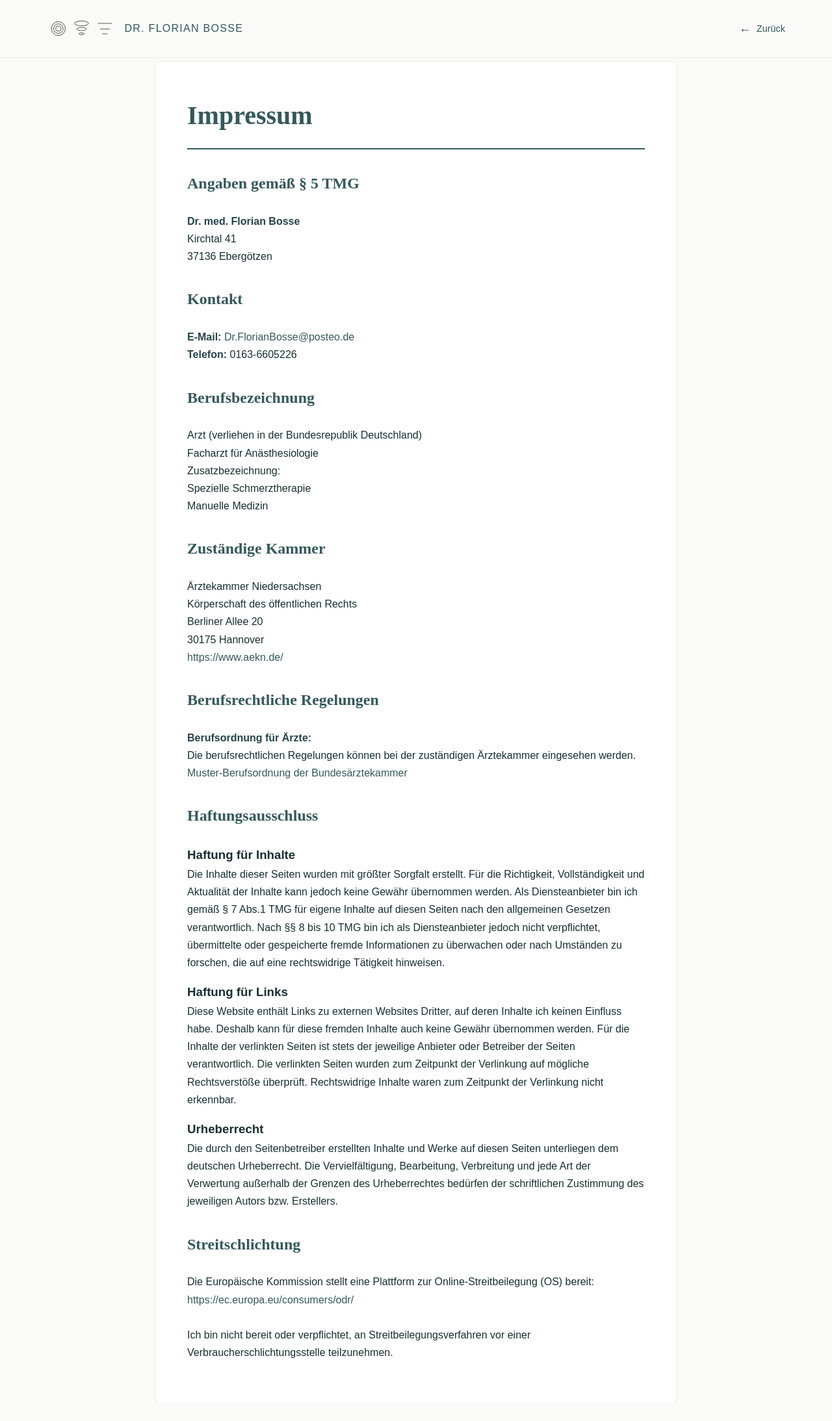
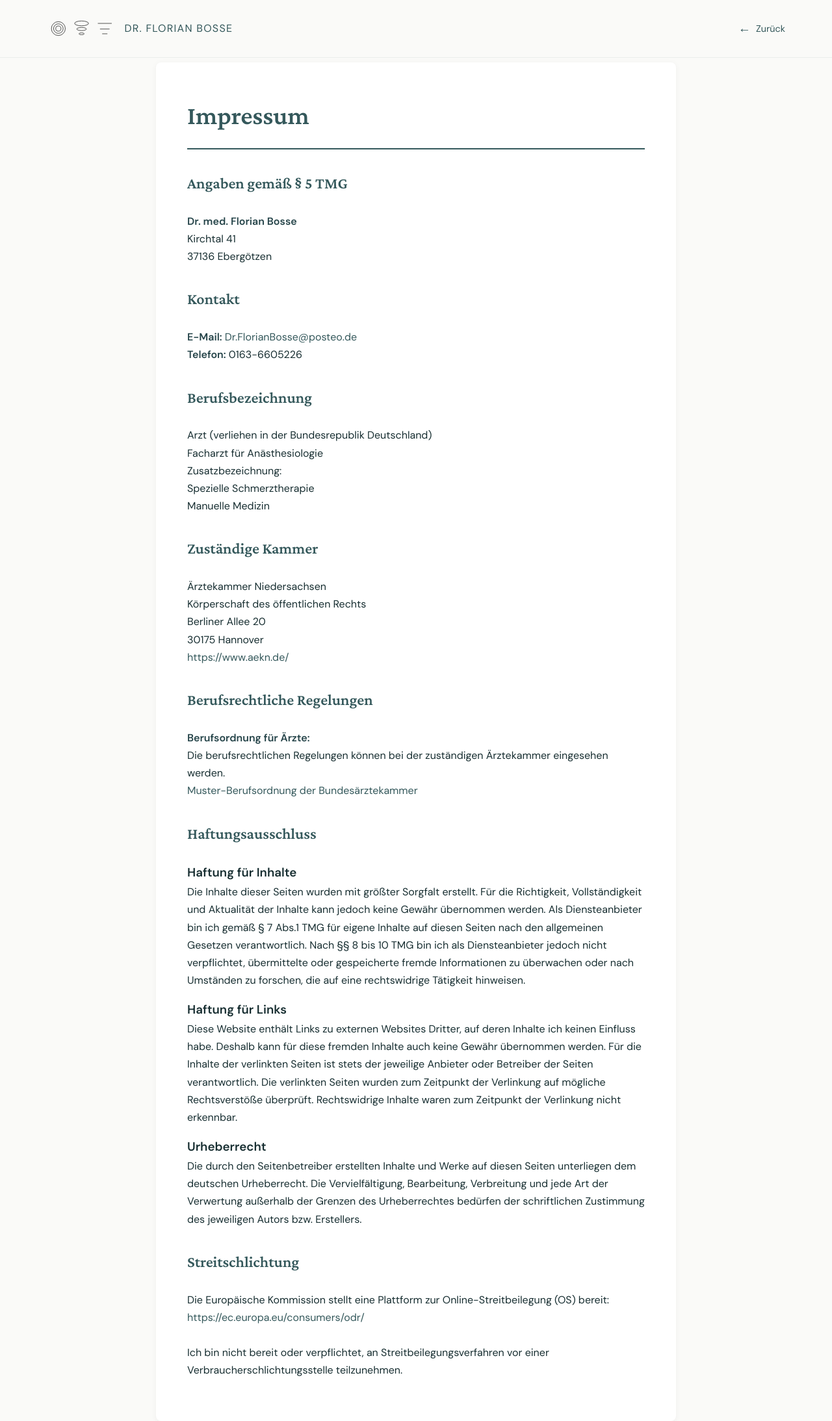
Before and after one commit to fbosse68/fbosse68.github.io, a PHP site: page /impressum.html in a window 1280 px wide. Shown: the whole page at 65% size. Before the commit the page ends 2090 px from the top, so only its background shows below. Run offline with PHP 8.4, Linux system fonts and the light colour scheme; some web fonts are replaced.

Commit message:
Update fonts.css

```diff
--- a/fonts.css
+++ b/fonts.css
@@ -11,8 +11,8 @@
     font-style: normal;
     font-weight: 300;
     font-display: swap;
-    src: url('fonts/crimson-pro-v23-latin-300.woff2') format('woff2'),
-         url('fonts/crimson-pro-v23-latin-300.woff') format('woff');
+    src: url('fonts/crimson-pro-v28-latin-300.woff2') format('woff2'),
+         url('fonts/crimson-pro-v28-latin-300.woff') format('woff');
 }
 
 /* Crimson Pro Regular (400) */
@@ -21,8 +21,8 @@
     font-style: normal;
     font-weight: 400;
     font-display: swap;
-    src: url('fonts/crimson-pro-v23-latin-regular.woff2') format('woff2'),
-         url('fonts/crimson-pro-v23-latin-regular.woff') format('woff');
+    src: url('fonts/crimson-pro-v28-latin-regular.woff2') format('woff2'),
+         url('fonts/crimson-pro-v28-latin-regular.woff') format('woff');
 }
 
 /* Crimson Pro SemiBold (600) */
@@ -31,8 +31,8 @@
     font-style: normal;
     font-weight: 600;
     font-display: swap;
-    src: url('fonts/crimson-pro-v23-latin-600.woff2') format('woff2'),
-         url('fonts/crimson-pro-v23-latin-600.woff') format('woff');
+    src: url('fonts/crimson-pro-v28-latin-600.woff2') format('woff2'),
+         url('fonts/crimson-pro-v28-latin-600.woff') format('woff');
 }
 
 /* ===== DM SANS (Sans-Serif) ===== */
@@ -43,8 +43,8 @@
     font-style: normal;
     font-weight: 300;
     font-display: swap;
-    src: url('fonts/dm-sans-v14-latin-300.woff2') format('woff2'),
-         url('fonts/dm-sans-v14-latin-300.woff') format('woff');
+    src: url('fonts/dm-sans-v17-latin-300.woff2') format('woff2'),
+         url('fonts/dm-sans-v17-latin-300.woff') format('woff');
 }
 
 /* DM Sans Regular (400) */
@@ -53,8 +53,8 @@
     font-style: normal;
     font-weight: 400;
     font-display: swap;
-    src: url('fonts/dm-sans-v14-latin-regular.woff2') format('woff2'),
-         url('fonts/dm-sans-v14-latin-regular.woff') format('woff');
+    src: url('fonts/dm-sans-v17-latin-regular.woff2') format('woff2'),
+         url('fonts/dm-sans-v17-latin-regular.woff') format('woff');
 }
 
 /* DM Sans Medium (500) */
@@ -63,8 +63,8 @@
     font-style: normal;
     font-weight: 500;
     font-display: swap;
-    src: url('fonts/dm-sans-v14-latin-500.woff2') format('woff2'),
-         url('fonts/dm-sans-v14-latin-500.woff') format('woff');
+    src: url('fonts/dm-sans-v17-latin-500.woff2') format('woff2'),
+         url('fonts/dm-sans-v17-latin-500.woff') format('woff');
 }
 
 /* DM Sans SemiBold (600) */
@@ -73,6 +73,6 @@
     font-style: normal;
     font-weight: 600;
     font-display: swap;
-    src: url('fonts/dm-sans-v14-latin-600.woff2') format('woff2'),
-         url('fonts/dm-sans-v14-latin-600.woff') format('woff');
+    src: url('fonts/dm-sans-v17-latin-600.woff2') format('woff2'),
+         url('fonts/dm-sans-v17-latin-600.woff') format('woff');
 }
```
